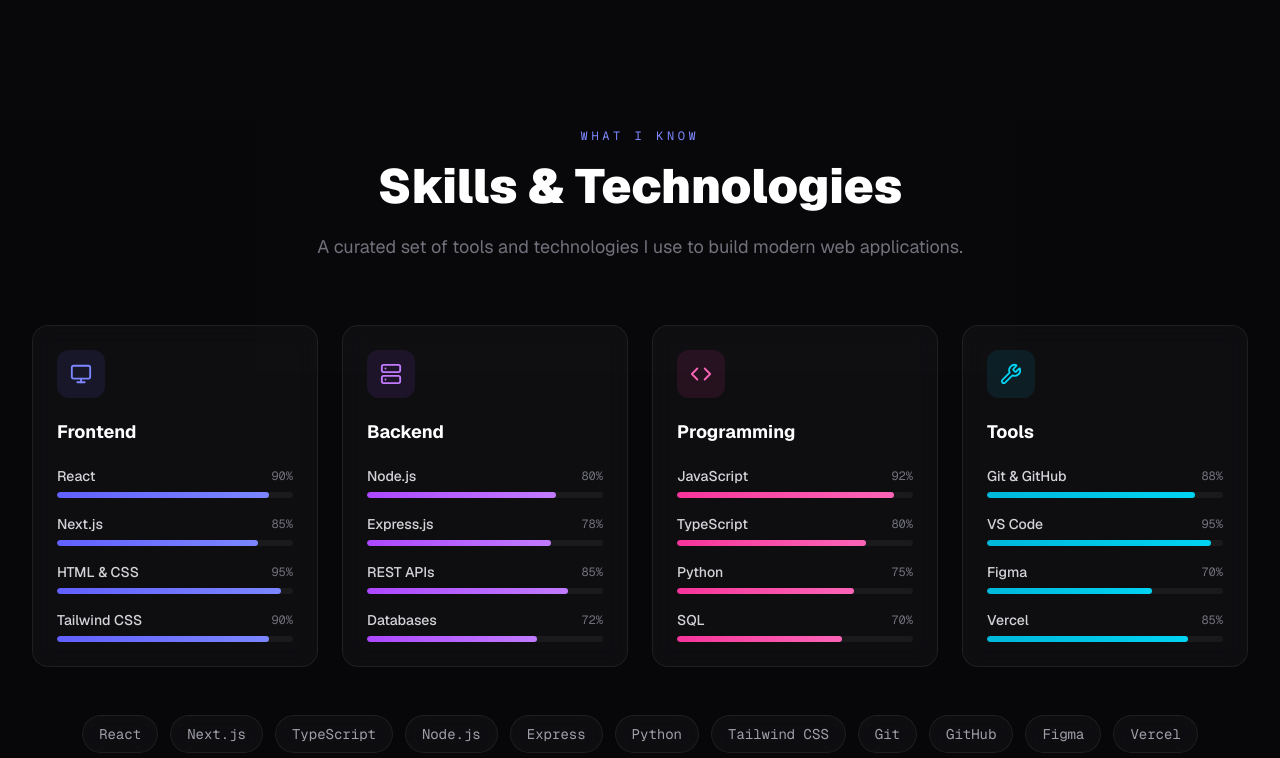
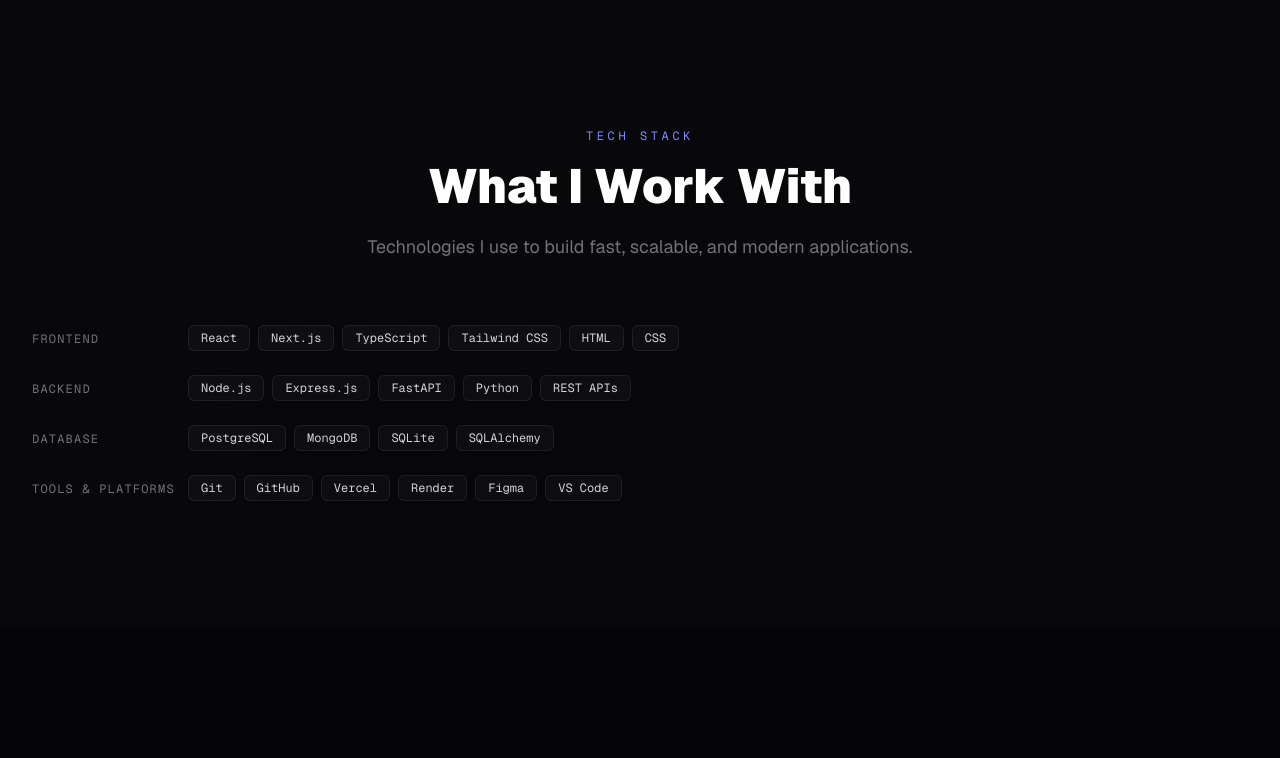
Before and after one commit to isakhu/yishak-tule, a Next.js app: page / in a window 1280 px wide. Shown: the part 1660-2418 px from the top of the page. Built offline with nearby package versions, Linux system fonts and the light colour scheme.

Commit message:
Update Skills.tsx

```diff
--- a/components/Skills.tsx
+++ b/components/Skills.tsx
@@ -1,151 +1,64 @@
 "use client";
 
 import { motion } from "framer-motion";
-import { Monitor, Server, Code, Wrench } from "lucide-react";
 import SectionWrapper from "./SectionWrapper";
 import SectionHeading from "./SectionHeading";
 
-const skillCategories = [
+const techStack = [
   {
-    icon: Monitor,
-    title: "Frontend",
-    color: "text-indigo-400",
-    bg: "bg-indigo-500/10",
-    border: "border-indigo-500/20",
-    glow: "hover:shadow-indigo-500/20",
-    skills: [
-      { name: "React", level: 90 },
-      { name: "Next.js", level: 85 },
-      { name: "HTML & CSS", level: 95 },
-      { name: "Tailwind CSS", level: 90 },
-    ],
+    category: "Frontend",
+    techs: ["React", "Next.js", "TypeScript", "Tailwind CSS", "HTML", "CSS"],
   },
   {
-    icon: Server,
-    title: "Backend",
-    color: "text-purple-400",
-    bg: "bg-purple-500/10",
-    border: "border-purple-500/20",
-    glow: "hover:shadow-purple-500/20",
-    skills: [
-      { name: "Node.js", level: 80 },
-      { name: "Express.js", level: 78 },
-      { name: "REST APIs", level: 85 },
-      { name: "Databases", level: 72 },
-    ],
+    category: "Backend",
+    techs: ["Node.js", "Express.js", "FastAPI", "Python", "REST APIs"],
   },
   {
-    icon: Code,
-    title: "Programming",
-    color: "text-pink-400",
-    bg: "bg-pink-500/10",
-    border: "border-pink-500/20",
-    glow: "hover:shadow-pink-500/20",
-    skills: [
-      { name: "JavaScript", level: 92 },
-      { name: "TypeScript", level: 80 },
-      { name: "Python", level: 75 },
-      { name: "SQL", level: 70 },
-    ],
+    category: "Database",
+    techs: ["PostgreSQL", "MongoDB", "SQLite", "SQLAlchemy"],
   },
   {
-    icon: Wrench,
-    title: "Tools",
-    color: "text-cyan-400",
-    bg: "bg-cyan-500/10",
-    border: "border-cyan-500/20",
-    glow: "hover:shadow-cyan-500/20",
-    skills: [
-      { name: "Git & GitHub", level: 88 },
-      { name: "VS Code", level: 95 },
-      { name: "Figma", level: 70 },
-      { name: "Vercel", level: 85 },
-    ],
+    category: "Tools & Platforms",
+    techs: ["Git", "GitHub", "Vercel", "Render", "Figma", "VS Code"],
   },
 ];
-
-function SkillBar({ name, level, color }: { name: string; level: number; color: string }) {
-  return (
-    <div className="space-y-1.5">
-      <div className="flex justify-between items-center">
-        <span className="text-zinc-300 text-sm font-medium">{name}</span>
-        <span className="text-zinc-500 text-xs font-mono">{level}%</span>
-      </div>
-      <div className="h-1.5 bg-white/5 rounded-full overflow-hidden">
-        <motion.div
-          initial={{ width: 0 }}
-          whileInView={{ width: `${level}%` }}
-          viewport={{ once: true }}
-          transition={{ duration: 1, ease: "easeOut", delay: 0.2 }}
-          className={`h-full rounded-full bg-gradient-to-r ${
-            color === "text-indigo-400"
-              ? "from-indigo-500 to-indigo-400"
-              : color === "text-purple-400"
-              ? "from-purple-500 to-purple-400"
-              : color === "text-pink-400"
-              ? "from-pink-500 to-pink-400"
-              : "from-cyan-500 to-cyan-400"
-          }`}
-        />
-      </div>
-    </div>
-  );
-}
 
 export default function Skills() {
   return (
     <SectionWrapper id="skills" className="bg-white/[0.01]">
       <SectionHeading
-        label="What I Know"
-        title="Skills & Technologies"
-        subtitle="A curated set of tools and technologies I use to build modern web applications."
+        label="Tech Stack"
+        title="What I Work With"
+        subtitle="Technologies I use to build fast, scalable, and modern applications."
       />
 
-      <div className="grid sm:grid-cols-2 lg:grid-cols-4 gap-6">
-        {skillCategories.map((cat, i) => (
+      <div className="space-y-6">
+        {techStack.map((group, i) => (
           <motion.div
-            key={cat.title}
-            initial={{ opacity: 0, y: 30 }}
+            key={group.category}
+            initial={{ opacity: 0, y: 20 }}
             whileInView={{ opacity: 1, y: 0 }}
             viewport={{ once: true }}
-            transition={{ duration: 0.5, delay: i * 0.1 }}
-            whileHover={{ y: -6 }}
-            className={`glass border ${cat.border} rounded-2xl p-6 hover:shadow-xl ${cat.glow} transition-all duration-300`}
+            transition={{ duration: 0.4, delay: i * 0.08 }}
+            className="flex flex-col sm:flex-row sm:items-start gap-3"
           >
-            <div className={`w-12 h-12 rounded-xl ${cat.bg} flex items-center justify-center mb-5`}>
-              <cat.icon size={22} className={cat.color} />
-            </div>
-            <h3 className="text-white font-bold text-lg mb-5">{cat.title}</h3>
-            <div className="space-y-4">
-              {cat.skills.map((skill) => (
-                <SkillBar key={skill.name} {...skill} color={cat.color} />
+            <span className="text-zinc-500 text-xs font-mono uppercase tracking-widest w-36 pt-1.5 shrink-0">
+              {group.category}
+            </span>
+            <div className="flex flex-wrap gap-2">
+              {group.techs.map((tech) => (
+                <motion.span
+                  key={tech}
+                  whileHover={{ y: -2 }}
+                  className="px-3 py-1 rounded-md glass border border-white/10 text-zinc-300 text-xs font-mono hover:text-white hover:border-white/20 transition-all duration-150 cursor-default"
+                >
+                  {tech}
+                </motion.span>
               ))}
             </div>
           </motion.div>
         ))}
       </div>
-
-      {/* Tech badges row */}
-      <motion.div
-        initial={{ opacity: 0, y: 20 }}
-        whileInView={{ opacity: 1, y: 0 }}
-        viewport={{ once: true }}
-        transition={{ duration: 0.6, delay: 0.4 }}
-        className="mt-12 flex flex-wrap justify-center gap-3"
-      >
-        {[
-          "React", "Next.js", "TypeScript", "Node.js", "Express",
-          "Python", "Tailwind CSS", "Git", "GitHub", "Figma", "Vercel", "MongoDB"
-        ].map((tech) => (
-          <motion.span
-            key={tech}
-            whileHover={{ scale: 1.08, y: -2 }}
-            className="px-4 py-2 rounded-full glass border border-white/10 text-zinc-400 text-sm font-mono hover:text-indigo-400 hover:border-indigo-500/30 transition-colors duration-200 cursor-default"
-          >
-            {tech}
-          </motion.span>
-        ))}
-      </motion.div>
     </SectionWrapper>
   );
 }
```
